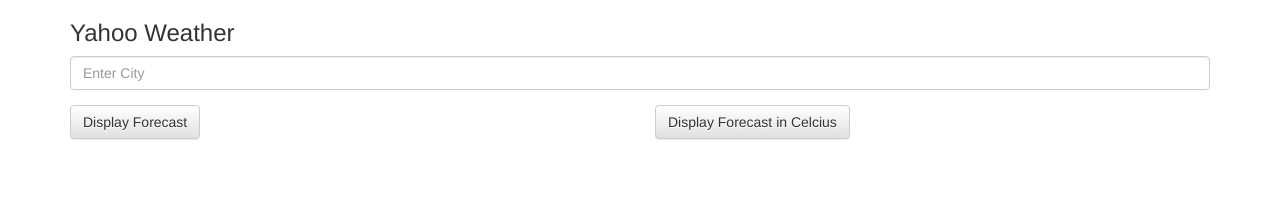
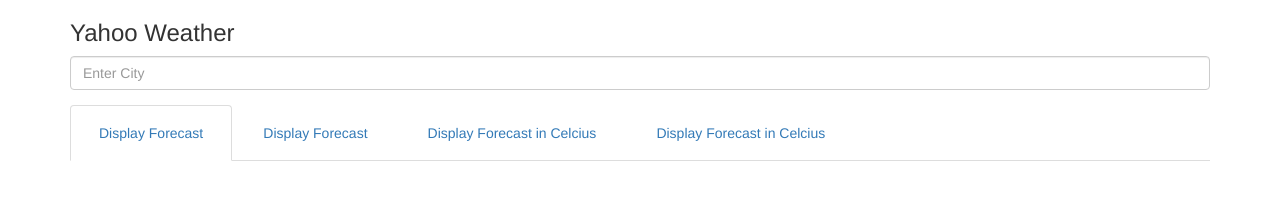
Before and after one commit to yshin4/YahooWeatherAPI-WebDev, a website: page index.html in a window 1280 px wide. Drawn offline with nearby package versions, Linux system fonts and the light colour scheme.

Commit message:
Tab button thing

```diff
--- a/index.html
+++ b/index.html
@@ -20,14 +20,12 @@
           <div class="form-group">
             <input id="city" type="text" class="form-control" placeholder="Enter City" required>
           </div>
-          <div class = "row">
-            <div class = "col-xs-6">
-               <button id="search-button" type="submit" class="btn btn-default">Display Forecast</button>
-             </div>
-               <div class = "col-xs-6">
-               <button id="search-button" type="submit" class="btn btn-default">Display Forecast in Celcius</button>
-             </div>
-            </div>
+          <ul class="nav nav-tabs">
+          <li class="active"><a href="#"><button id="search-button1" type="submit" class="btn btn-link">Display Forecast</button></a></li>
+          <li><a href="#"><button id="search-button" type="submit" class="btn btn-link">Display Forecast</button></a></li>
+          <li><a href="#"><button id="search-buttons" type="submit" class="btn btn-link">Display Forecast in Celcius</button></a></li>
+          <li><a href="#"><button id="search-button2" type="submit" class="btn btn-link">Display Forecast in Celcius</button></a></li>
+        </ul>
         </form>
       </div>
 
```
